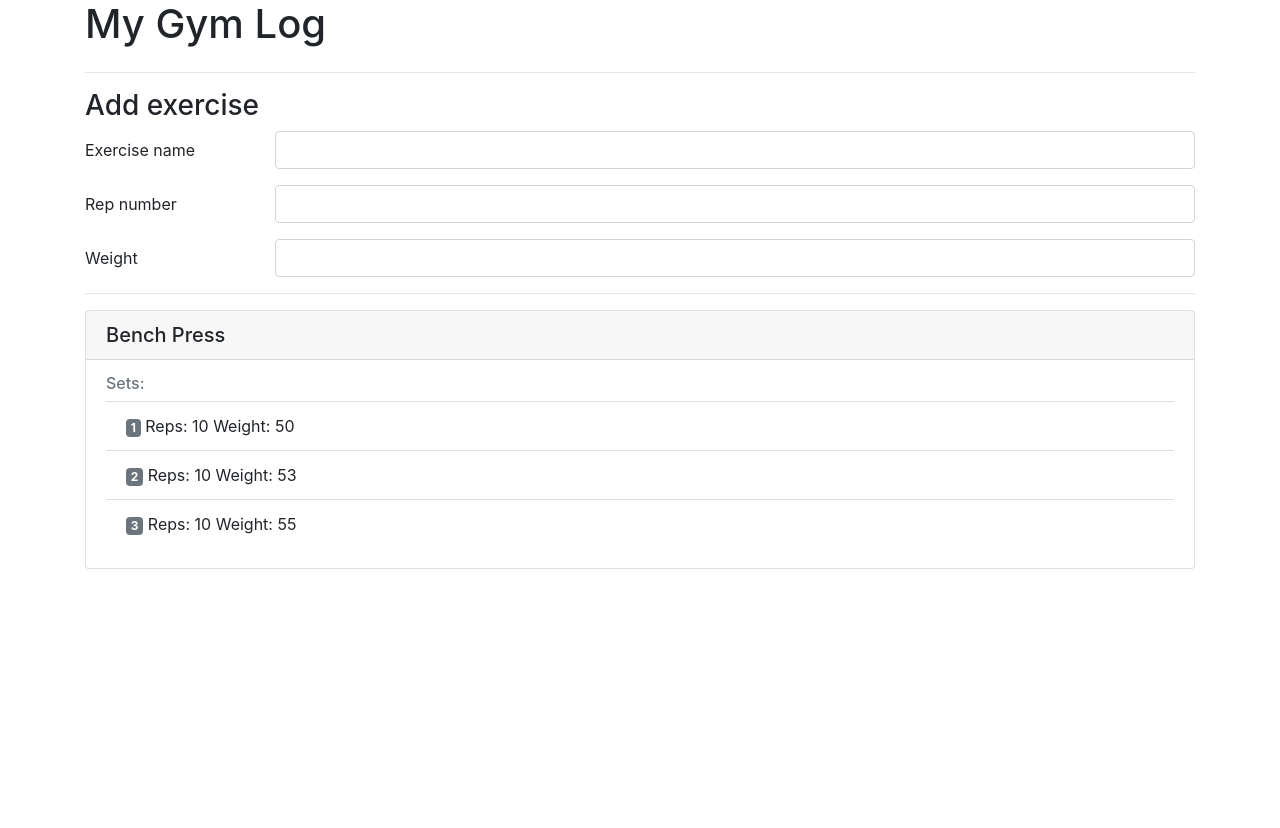
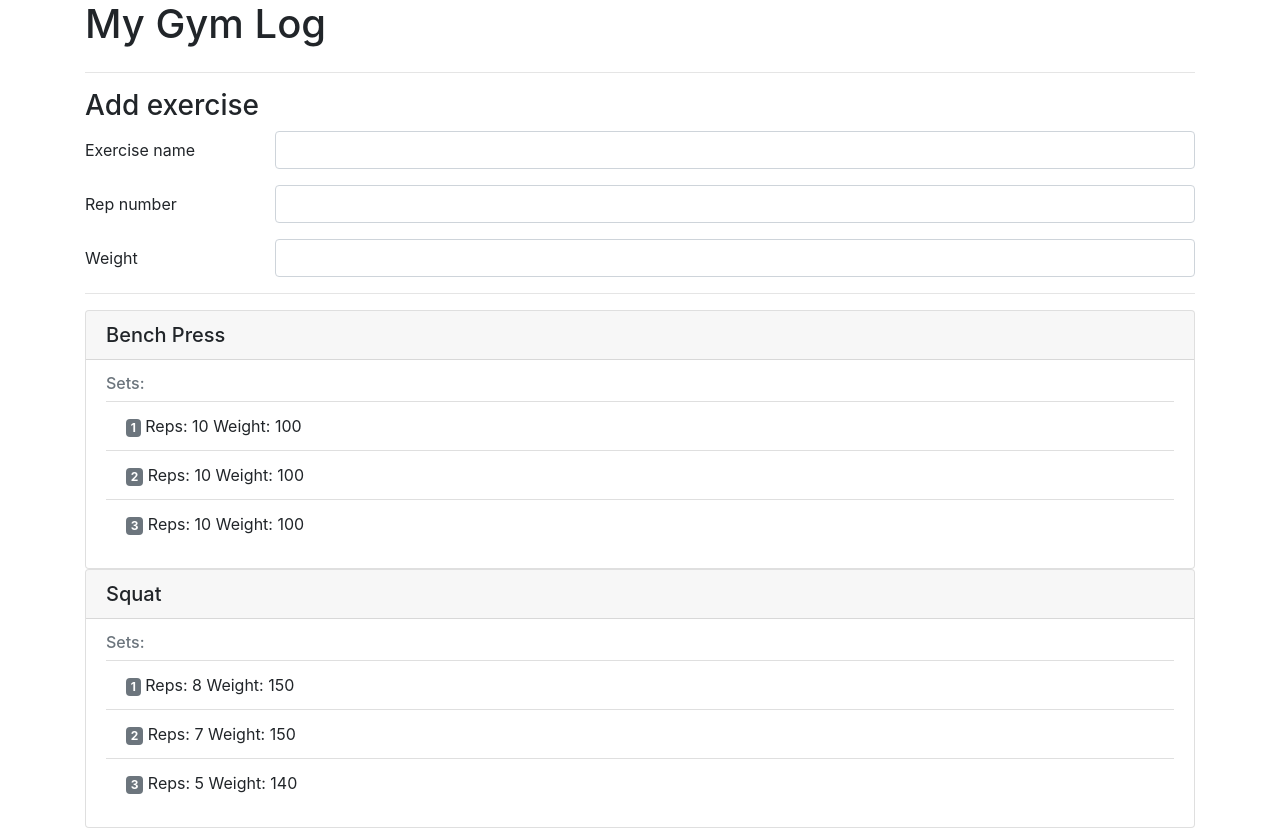
Before and after one commit to nikitadrozdovskii/my-gym-log, an Angular app: page / in a window 1280 px wide. Before the commit the page ends 800 px from the top, so only its background shows below. Built offline with nearby package versions, Linux system fonts and the light colour scheme.

Commit message:
moved Exe[] to app.component.ts, pass it down through @input to exe-detail.component.ts

```diff
--- a/src/app/app.component.html
+++ b/src/app/app.component.html
@@ -25,7 +25,7 @@
             </div>
       </form>
       <hr>
-      <app-exe-detail></app-exe-detail>
+      <app-exe-detail *ngFor="let exe of exes" [detailedExe]="exe"></app-exe-detail>
     </div>
   </div>
 </div>
--- a/src/app/app.component.ts
+++ b/src/app/app.component.ts
@@ -1,4 +1,5 @@
-import { Component } from '@angular/core';
+import {Component, OnInit} from '@angular/core';
+import {Exe} from './exe';
 
 @Component({
   selector: 'app-root',
@@ -7,4 +8,15 @@ import { Component } from '@angular/core';
 })
 export class AppComponent {
   title = 'app';
+  exes: Exe[] = [{name: 'Bench Press', sets: [
+      {reps: 10, weight: 100},
+      {reps: 10, weight: 100},
+      {reps: 10, weight: 100},
+    ]},
+    {name: 'Squat', sets: [
+        {reps: 8, weight: 150},
+        {reps: 7, weight: 150},
+        {reps: 5, weight: 140},
+      ]}];
+
 }
--- a/src/app/exe-detail/exe-detail.component.html
+++ b/src/app/exe-detail/exe-detail.component.html
@@ -1,5 +1,5 @@
 <div class="card">
-    <h5 class="card-header">Bench Press</h5>
+    <h5 class="card-header">{{exe.name}}</h5>
   <div class="card-body">
     <h6 class="card-subtitle mb-2 text-muted">Sets:</h6>
     <ul class="list-group list-group-flush">
--- a/src/app/exe-detail/exe-detail.component.ts
+++ b/src/app/exe-detail/exe-detail.component.ts
@@ -1,6 +1,5 @@
-import { Component, OnInit } from '@angular/core';
+import {Component, Input, OnInit} from '@angular/core';
 import {Exe} from '../exe';
-import {Set} from '../set';
 
 @Component({
   selector: 'app-exe-detail',
@@ -8,13 +7,11 @@ import {Set} from '../set';
   styleUrls: ['./exe-detail.component.css']
 })
 export class ExeDetailComponent implements OnInit {
-  exe: Exe = {
-    name: 'Bench Press',
-    sets: [{reps: 10, weight: 50}, {reps: 10, weight: 53}, {reps: 10, weight: 55}]
-  }
+  @Input('detailedExe') exe: Exe;
   constructor() { }
 
-  ngOnInit() {
-  }
+
+  ngOnInit() {}
+
 
 }
```
